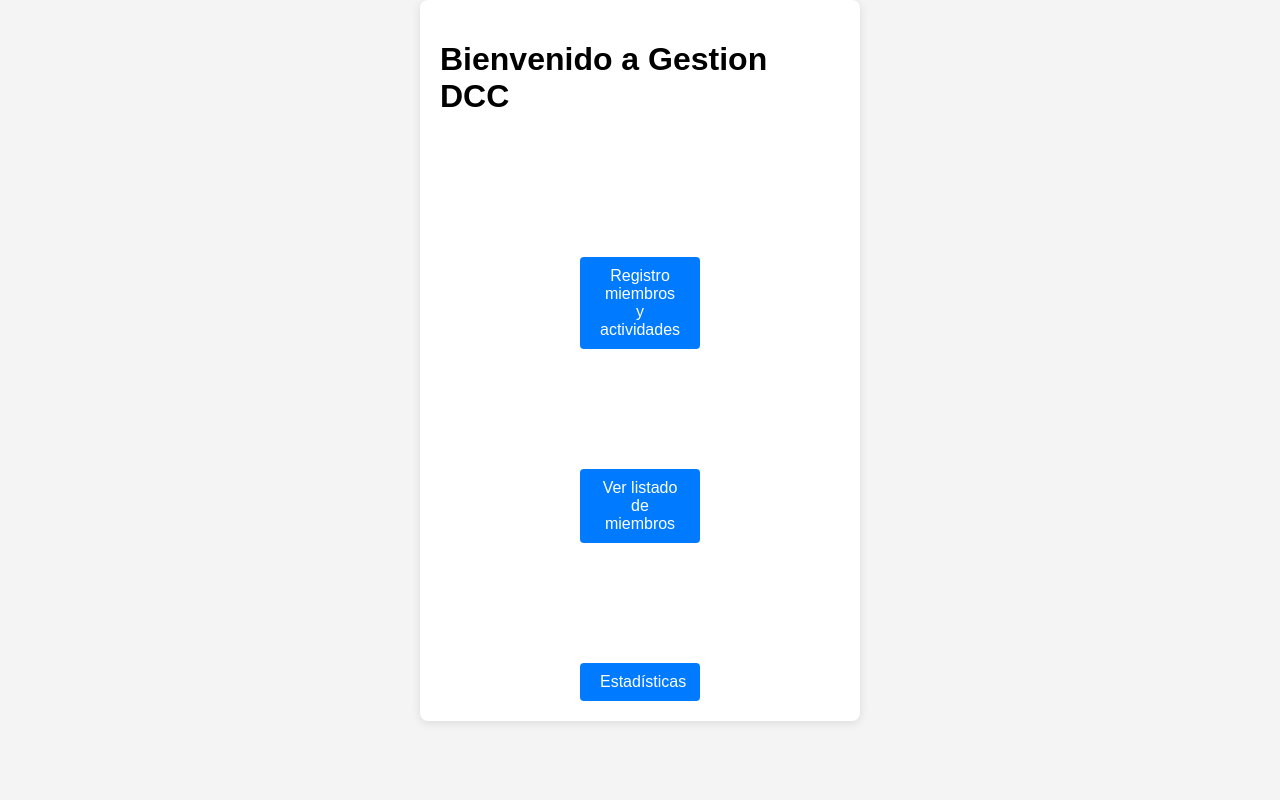
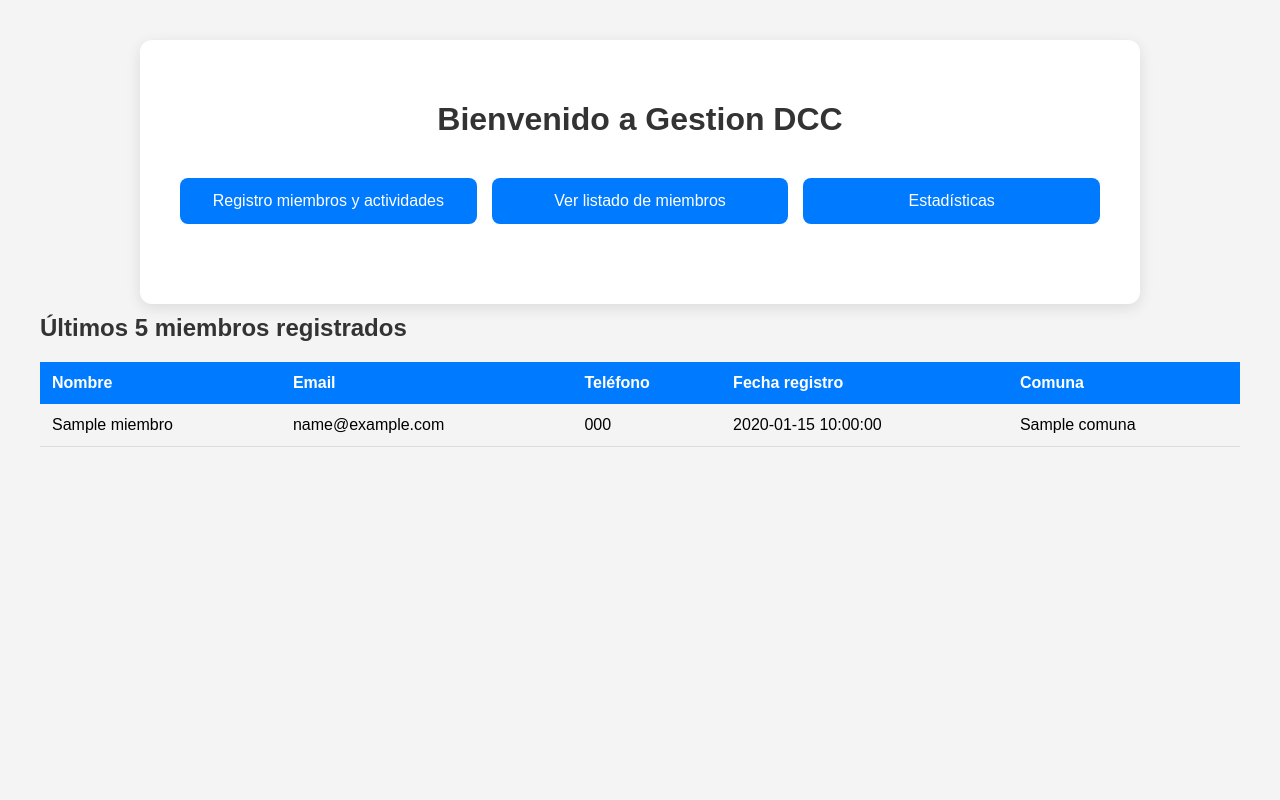
Before and after one commit to JuniorC-code/desarrollo_web_sebastian_cadena, a Flask app: template flask_app/templates/index.html in a window 1280 px wide. Run offline with Flask 3, Linux system fonts and the light colour scheme; the template is opened without the code that fills it: most values are stand-ins (such as "Sample title", 1, 10 or a date in 2020).

Commit message:
Feat: Creacion correcta de portada, junto con rutas flask para otros apartados.

```diff
--- a/flask_app/app.py
+++ b/flask_app/app.py
@@ -1,4 +1,5 @@
 from flask import Flask, render_template, redirect, url_for
+from database.db import get_ultimos_5_miembros
 
 UPLOAD_FOLDER = 'static/uploads'
 
@@ -10,4 +11,17 @@ app.config['UPLOAD_FOLDER'] = UPLOAD_FOLDER
 
 @app.route('/')
 def index():
-    return render_template('index.html')
+    ultimos_miembros = get_ultimos_5_miembros()
+    return render_template('index.html', miembros=ultimos_miembros)
+
+@app.route('/registro')
+def registro():
+    return render_template('registro.html')
+
+@app.route('/listado')
+def listado():
+    return render_template('listado.html')
+
+@app.route('/estadisticas')
+def estadisticas():
+    return render_template('estadisticas.html')
--- a/flask_app/database/db.py
+++ b/flask_app/database/db.py
@@ -173,6 +173,13 @@ def get_miembro_by_id(miembro_id):
     session.close()
     return miembro
 
+# Obtener los últimos 5 miembros registrados (para la portada)
+
+def get_ultimos_5_miembros():
+    session = SessionLocal()
+    miembros = (session.query(Miembro).order_by(Miembro.id.desc()).limit(5).all())
+    session.close()
+    return miembros
 
 # ACTIVIDADES
 
--- a/flask_app/static/css/index.css
+++ b/flask_app/static/css/index.css
@@ -1,43 +1,68 @@
-body {
-    font-family: Arial, sans-serif;
-    background-color: #f4f4f4;
-    margin: 0;
-    padding: 0;
-    display: flex;
-    justify-content: center;
-    align-items: center;
-    height: 100vh;
-
+.main-container {
+    background-color: white;
+    width: 100%;
+    max-width: 1000px;
+    margin: 0 auto;
+    padding: 40px;
+    border-radius: 12px;
+    box-shadow: 0 4px 15px rgba(0, 0, 0, 0.1);
 }
 
-
-.main-container {
-    background-color: #fff;
-    padding: 20px;
-    border-radius: 8px;
-    box-shadow: 0 2px 10px rgba(0, 0, 0, 0.1);
-    max-width: 400px;
-    width: 100%;
-    display: flex;
-    flex-direction: column;
-    align-items: center;
-    gap: 100px;
-
+h1 {
+    text-align: center;
+    margin-bottom: 40px;
+    color: #333;
 }
 
+.buttons-container {
+    display: flex;
+    gap: 15px;
+    margin-bottom: 40px;
+}
 
 .btn {
+    flex: 1;
+    padding: 14px;
     background-color: #007bff;
-    color: #fff;
+    color: white;
     border: none;
-    padding: 10px 20px;
-    border-radius: 4px;
+    border-radius: 8px;
     cursor: pointer;
     font-size: 16px;
-    transition: background-color 0.3s ease;
-    width: 30%;
+    transition: 0.2s;
 }
 
 .btn:hover {
-  background-color: #2ecc71;
+    background-color: #2ecc71;
 }
+
+.members-table {
+    width: 100%;
+    border-collapse: collapse;
+    margin-top: 20px;
+}
+
+.members-table th {
+    background-color: #007bff;
+    color: white;
+    padding: 12px;
+    text-align: left;
+}
+
+.members-table td {
+    padding: 12px;
+    border-bottom: 1px solid #ddd;
+}
+
+.members-table tr:nth-child(even) {
+    background-color: #f9f9f9;
+}
+
+.members-table tr:hover {
+    background-color: #f1f1f1;
+}
+
+h2 {
+    margin-top: 10px;
+    color: #333;
+}
--- a/flask_app/static/css/style.css
+++ b/flask_app/static/css/style.css
@@ -1,41 +1,10 @@
-button{
-    margin-top: 20px;
-    width: 100%;
-    padding: 10px;
-    background-color:#007bff;
-    color: white;
-    border: none;
-    border-radius: 4px;
-    cursor: pointer;
-    font-size: 16px;
-}
-
-button:hover {
-  background-color: #2ecc71;
+* {
+    box-sizing: border-box;
 }
 
 body {
     font-family: Arial, sans-serif;
     background-color: #f4f4f4;
     margin: 0;
-    padding: 0;
-    display: flex;
-    justify-content: center;
-    align-items: flex-start;
-    height: 100vh;
-
+    padding: 40px;
 }
-
-.main-container {
-    background-color: #fff;
-    padding: 20px;
-    border-radius: 8px;
-    box-shadow: 0 2px 10px rgba(0, 0, 0, 0.1);
-    max-width: 400px;
-    width: 100%;
-    display: flex;
-    flex-direction: column;
-    align-items: center;
-    gap: 100px;
-
-}
--- a/flask_app/static/javascript/index.js
+++ b/flask_app/static/javascript/index.js
@@ -1,14 +1,14 @@
 let listadoBtn = document.getElementById("listado");
 listadoBtn.addEventListener("click", () => {
-    window.location.href = "../html/listado.html";
+    window.location.href = "/listado";
 });
 
 let estadisticasBtn = document.getElementById("estadisticas");
 estadisticasBtn.addEventListener("click", () => {
-    window.location.href = "../html/estadisticas.html";
+    window.location.href = "/estadisticas";
 });
 
 let submitBtn = document.getElementById("registro");
 submitBtn.addEventListener("click", () => {
-    window.location.href = "../html/registro.html";
+    window.location.href = "/registro";
 });
--- a/flask_app/templates/index.html
+++ b/flask_app/templates/index.html
@@ -7,10 +7,35 @@
 {% endblock %} {% block content %}
     <div class="main-container">
         <h1>Bienvenido a Gestion DCC</h1>
-        <button class="btn"  id="registro">Registro miembros y actividades</button>
-        <button class="btn" id="listado">Ver listado de miembros</button>
-        <button class="btn" id="estadisticas">Estadísticas</button>
+        <div class="buttons-container">
+            <button class="btn" id="registro"> Registro miembros y actividades</button>
+            <button class="btn" id="listado"> Ver listado de miembros</button>
+            <button class="btn" id="estadisticas"> Estadísticas </button>
+        </div>
     </div>
+    <h2>Últimos 5 miembros registrados</h2>
+    <table class="members-table">
+    <thead>
+        <tr>
+            <th>Nombre</th>
+            <th>Email</th>
+            <th>Teléfono</th>
+            <th>Fecha registro</th>
+            <th>Comuna</th>
+        </tr>
+    </thead>
+    <tbody>
+        {% for miembro in miembros %}
+        <tr>
+            <td>{{ miembro.nombre }}</td>
+            <td>{{ miembro.email }}</td>
+            <td>{{ miembro.telefono }}</td>
+            <td>{{ miembro.fecha_registro }}</td>
+            <td>{{ miembro.comuna.nombre }}</td>
+        </tr>
+        {% endfor %}
+    </tbody>
+    </table>
     {% endblock %} {% block javascript %}
     <script src = "{{ url_for('static', filename='javascript/index.js') }}"></script>
 {% endblock %}
```
